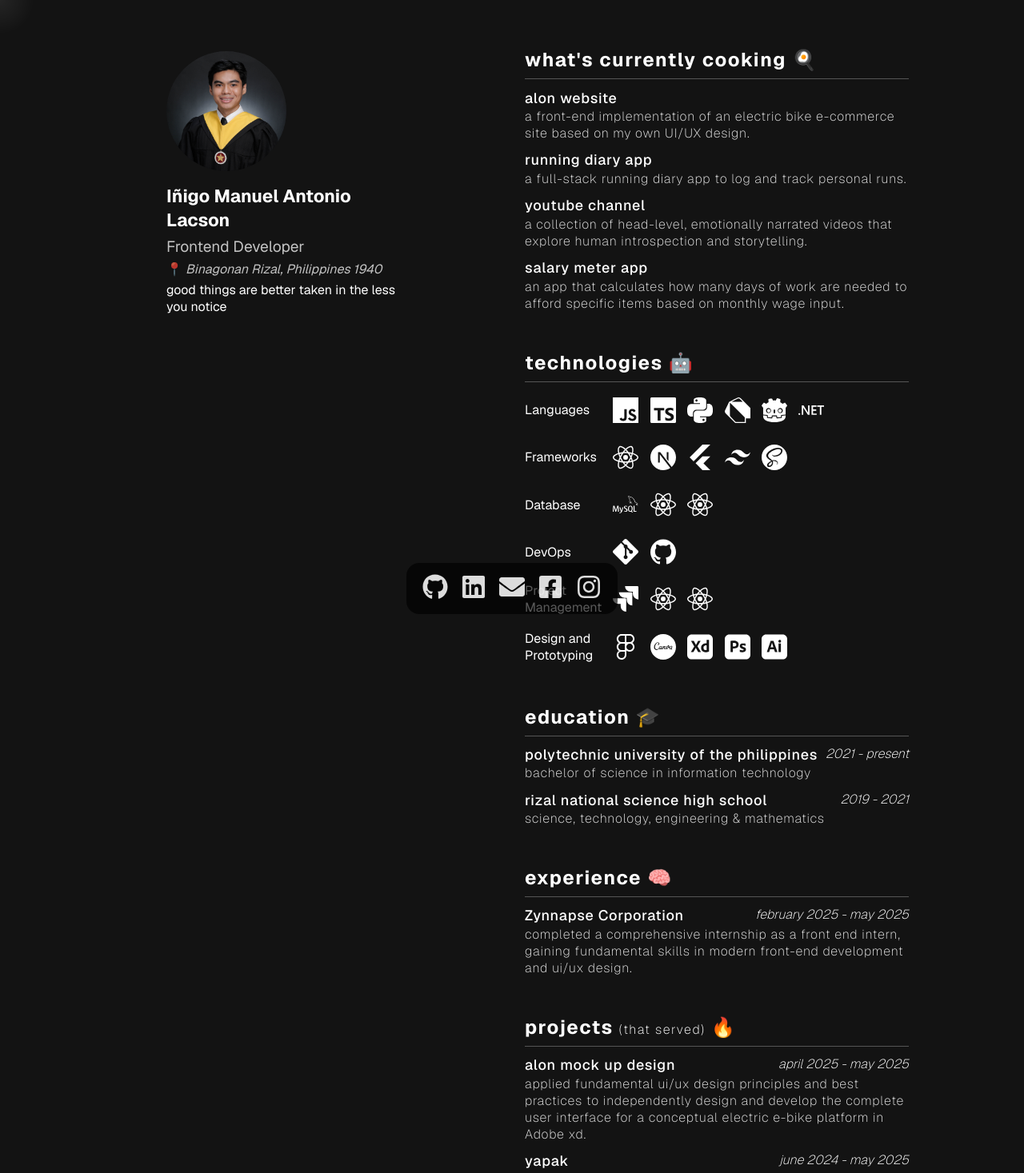
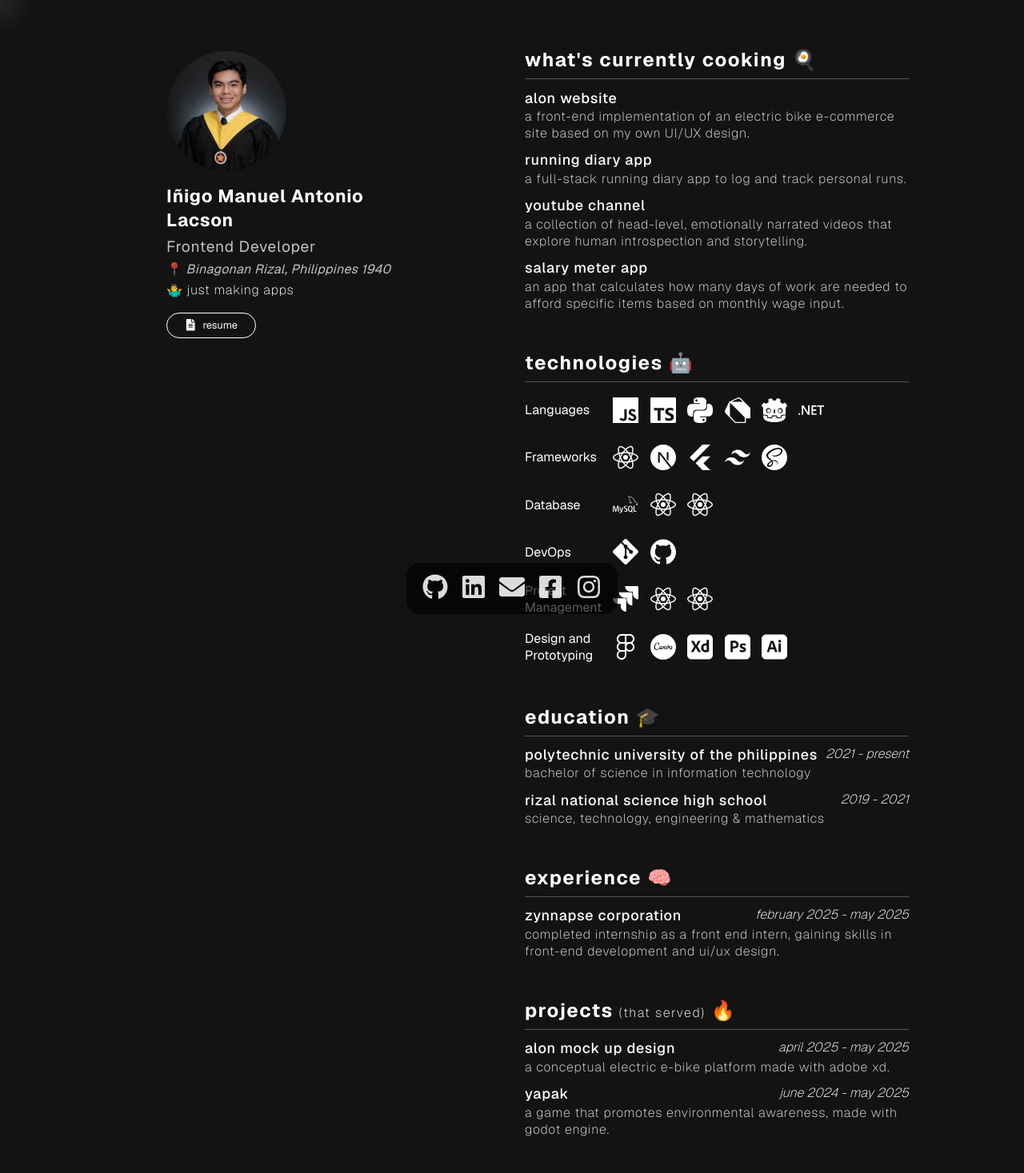
Before and after one commit to inigolacson/my-app, a Next.js app: page / in a window 1280 px wide. Shown: the top 1467 px of the page at 80% size. After the commit the page ends 1423 px from the top, so only its background shows below. Built offline with nearby package versions, Linux system fonts and the light colour scheme.

Commit message:
reintegrated resume button

```diff
--- /dev/null
+++ b/component/resume.js
@@ -0,0 +1,14 @@
+import { FaFileAlt } from "react-icons/fa";
+import resume from '@styles/modules/resume.module.scss';
+import { emailLink } from '@data/information';
+
+export function ResumeButton () {
+    return (
+        <section className={resume.ResumePositioning}>
+            <a href={emailLink.link} download className={resume.resumeButton}>
+                <FaFileAlt className={resume.resumeIcon}/>
+                <p className={resume.resumeText}>resume</p>
+            </a>
+        </section>
+    )
+}
--- a/component/socialbar/socialSection.js
+++ b/component/socialbar/socialSection.js
@@ -1,5 +1,5 @@
 import { socialLinks } from "@data/information";
-import button from "@styles/modules/left/socialButtons.module.scss"
+import button from "@styles/modules/resume.module.scss"
 import social from '@styles/modules/socialbar.module.scss';
 
 export function SocialSection() {
@@ -13,8 +13,7 @@ export function SocialSection() {
                 key={index}
                 href={item.link}
                 target="_blank"
-                rel="noopener noreferrer"
-                className={button.button}>
+                rel="noopener noreferrer">
                 <Icon className={social.socialIcons}/>
                 </a>
                 );
--- a/data/icons.js
+++ b/data/icons.js
@@ -5,7 +5,6 @@ import {
     FaInstagram,
     FaEnvelope,
     FaFileAlt,
-    FaTeams
     } from 'react-icons/fa';
 
 import {
--- a/data/information.js
+++ b/data/information.js
@@ -10,7 +10,7 @@ const info = {
     name: 'Iñigo Manuel Antonio Lacson',
     address: ' Binagonan Rizal, Philippines 1940',
     title: 'Frontend Developer',
-    motto: 'good things are better taken in the less you notice',
+    motto: 'just making apps',
 }
 
 const socialLinks = [
@@ -58,8 +58,8 @@ const cookInfo = [
 
 const experienceInfo = [
     {
-        company: 'Zynnapse Corporation',
-        description: 'completed a comprehensive internship as a front end intern, gaining fundamental skills in modern front-end development and ui/ux design.',
+        company: 'zynnapse corporation',
+        description: 'completed internship as a front end intern, gaining skills in front-end development and ui/ux design.',
         date: 'february 2025 - may 2025',
     },
 
@@ -69,13 +69,13 @@ const projectInfo = [
     {
         title: 'alon mock up design',
         date: 'april 2025 - may 2025',
-        description: 'applied fundamental ui/ux design principles and best practices to independently design and develop the complete user interface for a conceptual electric e-bike platform in Adobe xd.',
+        description: 'a conceptual electric e-bike platform made with adobe xd.',
 
     },
     {
         title: 'yapak',
         date: 'june 2024 - may 2025',
-        description: 'led the development of a game that promotes environmental awareness   using godot engine and gdscript. implemented game mechanics, user interface, and core gameplay systems.',
+        description: 'a game that promotes environmental awareness, made with godot engine.',
 
     },
 ]
@@ -93,11 +93,9 @@ const educationInfo = [
     }
 ]
 
-const socialInfo = [
-    {
-
-    },
-]
+const emailLink = {
+    link: 'https://drive.google.com/uc?export=download&id=1d492yrn5a45J_UCBhW08N1pbuStCQKp9'
+}
 
 export default info;
-export { titles , cookInfo, educationInfo, experienceInfo, projectInfo, socialLinks };
+export { titles , cookInfo, educationInfo, experienceInfo, projectInfo, socialLinks, emailLink };
--- a/pages/index.js
+++ b/pages/index.js
@@ -1,6 +1,7 @@
 import styles from '@styles/modules/index.module.scss';
 import hero from '@styles/modules/left/hero.module.scss';
 import cursor from '@styles/modules/cursorLight.module.scss';
+import resume from '@styles/modules/resume.module.scss';
 import { SkillSection } from '@component/skill/skillsSection.js'
 import { CookSection } from '@component/cooking/cookSection';
 import  info, { links } from '@data/information.js';
@@ -10,6 +11,7 @@ import { ExperienceSection } from '@component/experience/experiencesSection';
 import { ProjectSection } from '@component/project/projectSection';
 import { SocialSection } from '@component/socialbar/socialSection';
 import Image from 'next/image';
+import { ResumeButton } from '@component/resume';
 
 
 export default function Home() {
@@ -51,7 +53,8 @@ export default function Home() {
             <h1 className={hero.nameBanner}>{info.name}</h1>
             <p className={hero.title}>{info.title}</p>
             <address className={hero.address}><span className={styles.normal}>📍</span>{info.address}</address>
-            <p className={hero.moto}>{info.motto}</p>
+            <p className={hero.moto}><span className={styles.normal}>🤷‍♂️</span> {info.motto}</p>
+               <ResumeButton/>
           </section>
         </div>
         <div className={styles.right}>
--- a/styles/modules/left/hero.module.scss
+++ b/styles/modules/left/hero.module.scss
@@ -40,6 +40,7 @@
     color: white;
     font-family: var(--font-geist-sans);
     font-size: 1.4rem;
+    letter-spacing: .05rem;
 
 }
 
@@ -49,6 +50,7 @@
     font-size: 1.2rem;
     margin-top: -.6rem;
     max-width: 200px;
+    letter-spacing: .05rem;
 }
 
 .address {
@@ -56,6 +58,7 @@
     font-family: var(--font-geist-sans);
     font-size: 1rem;
     margin-top: -.7rem;
+    letter-spacing: .02rem;
 }
 
 .moto {
@@ -64,6 +67,8 @@
     font-size: 1rem;
     margin-top: -.7rem;
     font-style: normal;
+    font-weight: 250;
+    letter-spacing: .05rem;
 }
 
 .icon {
--- a/styles/modules/left/socialButtons.module.scss
+++ b/styles/modules/resume.module.scss
@@ -1,8 +1,10 @@
-@use '../../variables.scss' as *;
+@use '../variables.scss' as *;
+
 
 .resumeButton {
-    margin-top: -.5rem;
+    margin-top: .1rem;
     align-items: center;
+    justify-content: center;
     flex-direction: row;
     padding: 0.5rem 1rem;
     display: flex;
--- a/styles/modules/socialbar.module.scss
+++ b/styles/modules/socialbar.module.scss
@@ -14,7 +14,7 @@
   align-items: center;
   justify-content: center;
   justify-items: center;
-  gap: 1rem
+  gap: 1rem;
 }
 
 .socialIcons{
```
